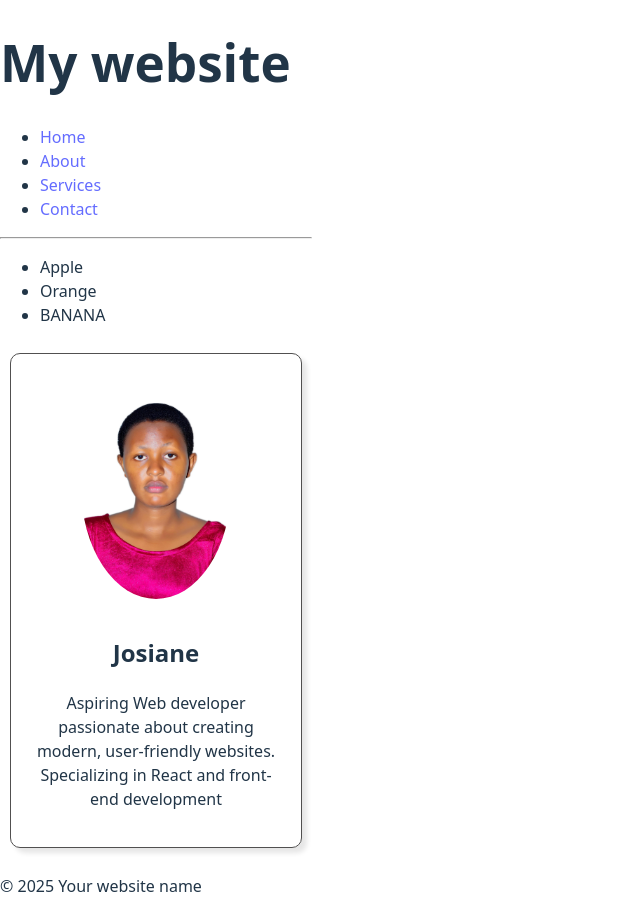
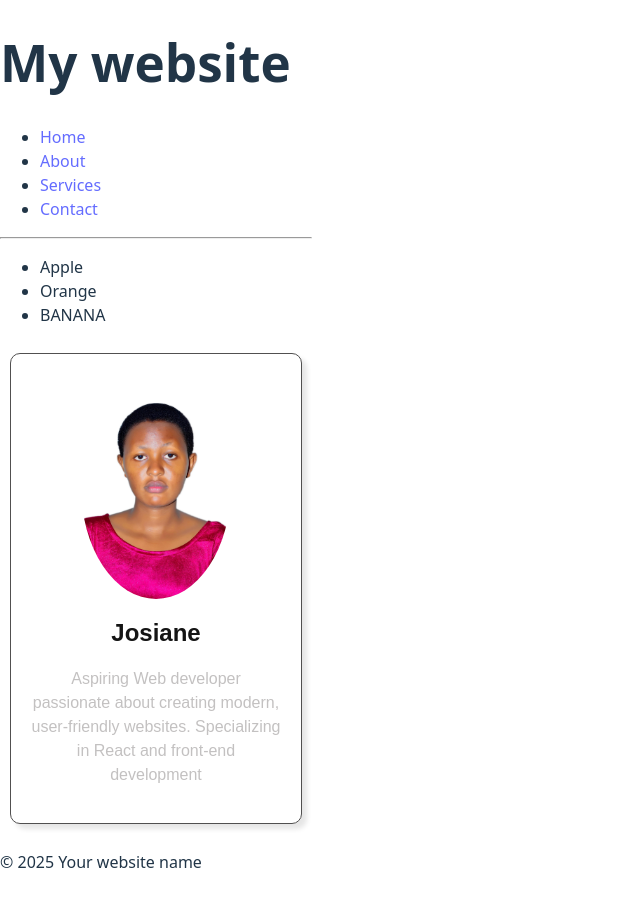
Before and after one commit to Josiane05/my-react-app2, a React (Vite) app: page / in a window 1280 px wide. Shown: the whole page, without its empty margins (0-640 px from the left). After the commit the page ends 890 px from the top, so only its background shows below. Built offline with nearby package versions, Linux system fonts and the light colour scheme.

Commit message:
stylesheet for card-text

```diff
--- a/src/Card.jsx
+++ b/src/Card.jsx
@@ -4,8 +4,8 @@ function Card(){
     return(
         <div className="card">
             <img className="card-image" src={profilePic} alt="profile picture"></img>
-            <h2 className="card.title">Josiane</h2>
-            <p>Aspiring Web developer passionate about creating modern, user-friendly websites. Specializing in React and front-end development</p>
+            <h2 className="card-title">Josiane</h2>
+            <p className="card-text">Aspiring Web developer passionate about creating modern, user-friendly websites. Specializing in React and front-end development</p>
         </div>
     );
 }
--- a/src/index.css
+++ b/src/index.css
@@ -90,3 +90,8 @@ button:focus-visible {
   margin: 0;
   color: rgb(20, 20, 20)
 }
+
+.card .card-text{
+   font-family: Arial, sans-serif;
+  color: rgb(195, 193, 193)
+}
```
